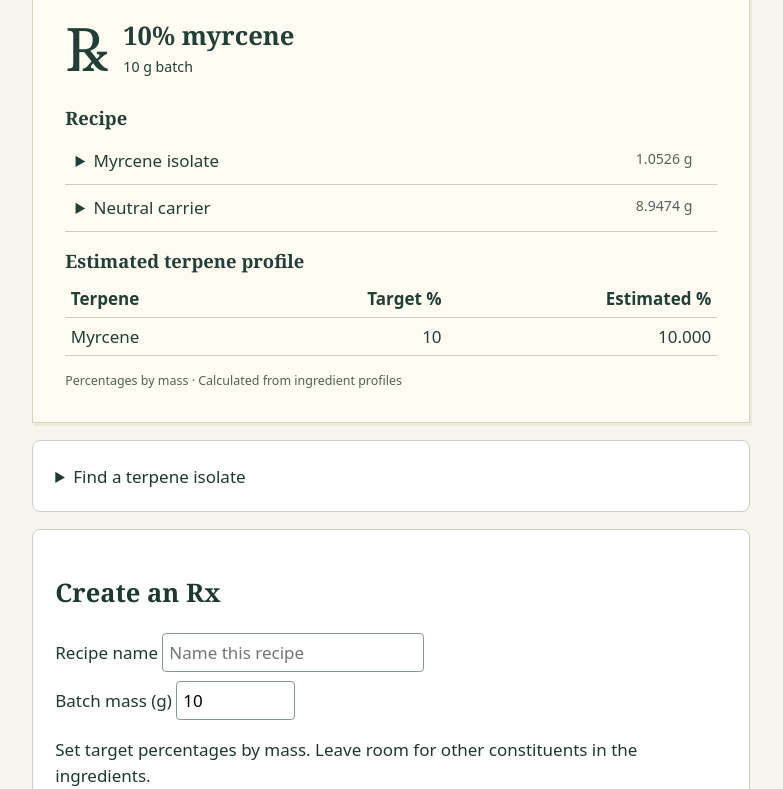
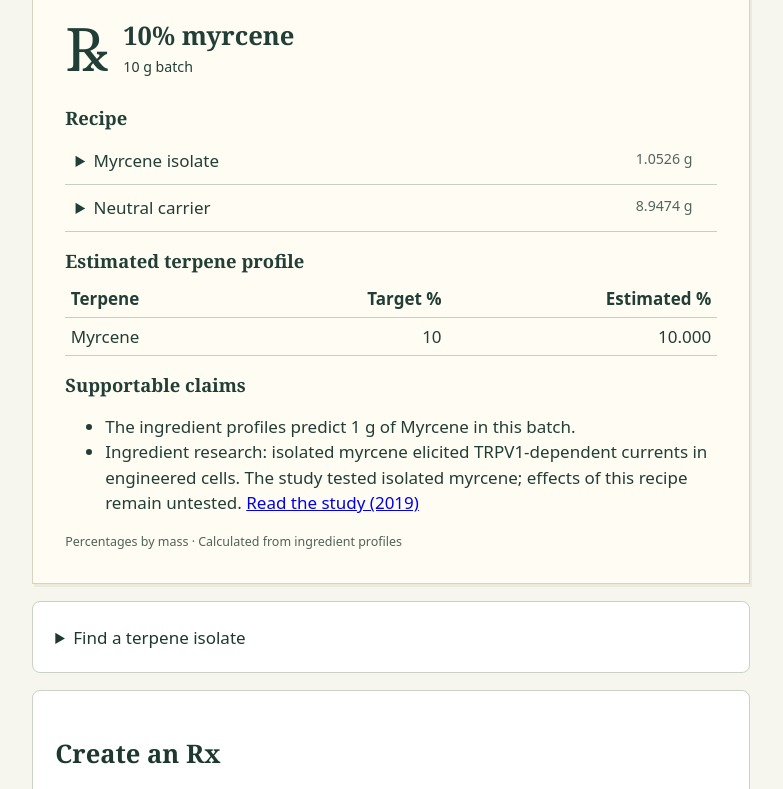
Before and after one commit to Terpedia/mixer, a plain HTML site: page docs/index.html in a window 1280 px wide. Shown: the part 311-1100 px from the top of the page, without its empty margins (249-1032 px from the left). Drawn offline with Linux system fonts and the light colour scheme.

Commit message:
List recipe-supported composition claims and scoped myrcene evidence

```diff
--- a/docs/app.js
+++ b/docs/app.js
@@ -188,7 +188,7 @@ function recipeCard(rx) {
     <h4>Recipe</h4><div class="padIngredients"></div>
     <table><caption>Estimated terpene profile</caption>
     <thead><tr><th scope="col">Terpene</th><th scope="col">Target %</th><th scope="col">Estimated %</th></tr></thead>
-    <tbody></tbody></table><footer>Percentages by mass · Calculated from ingredient profiles</footer>`;
+    <tbody></tbody></table><h4>Supportable claims</h4><ul class="rxClaims"></ul><footer>Percentages by mass · Calculated from ingredient profiles</footer>`;
   card.querySelector('h3').textContent = rx.name;
   card.querySelector('small').textContent = rx.batchGrams + ' g batch';
   for (const item of rx.ingredients) {
@@ -209,6 +209,28 @@ function recipeCard(rx) {
       note.textContent = 'No recorded source';
       estimate.append(note);
     }
+  }
+  const list = card.querySelector('.rxClaims');
+  const present = rx.profile.filter(entry => entry.estimated > 0);
+  for (const entry of present) {
+    const line = document.createElement('li');
+    const grams = Number((rx.batchGrams * entry.estimated / 100).toPrecision(4));
+    line.textContent = 'The ingredient profiles predict ' + grams + ' g of ' + entry.name + ' in this batch.';
+    list.append(line);
+  }
+  if (!present.length) {
+    const line = document.createElement('li');
+    line.textContent = 'The selected ingredient profiles support no positive terpene estimate.';
+    list.append(line);
+  }
+  if (present.some(entry => ['myrcene', 'β-myrcene', 'beta-myrcene'].includes(entry.name.toLowerCase()))) {
+    const line = document.createElement('li');
+    line.append('Ingredient research: isolated myrcene elicited TRPV1-dependent currents in engineered cells. The study tested isolated myrcene; effects of this recipe remain untested. ');
+    const citation = document.createElement('a');
+    citation.href = 'https://pubmed.ncbi.nlm.nih.gov/31446830/';
+    citation.textContent = 'Read the study (2019)';
+    line.append(citation);
+    list.append(line);
   }
   return card;
 }
```
Also changed, not shown: docs/index.html (+1 -1 lines).
